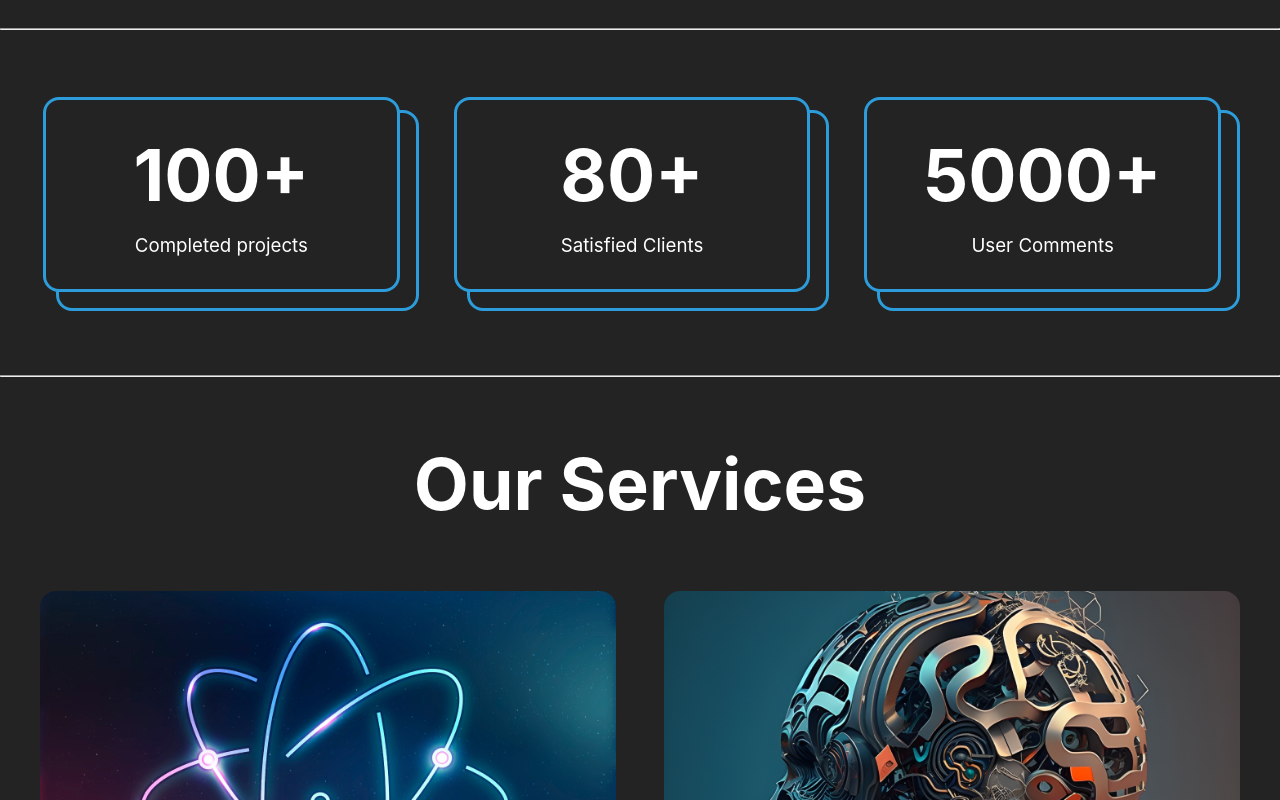
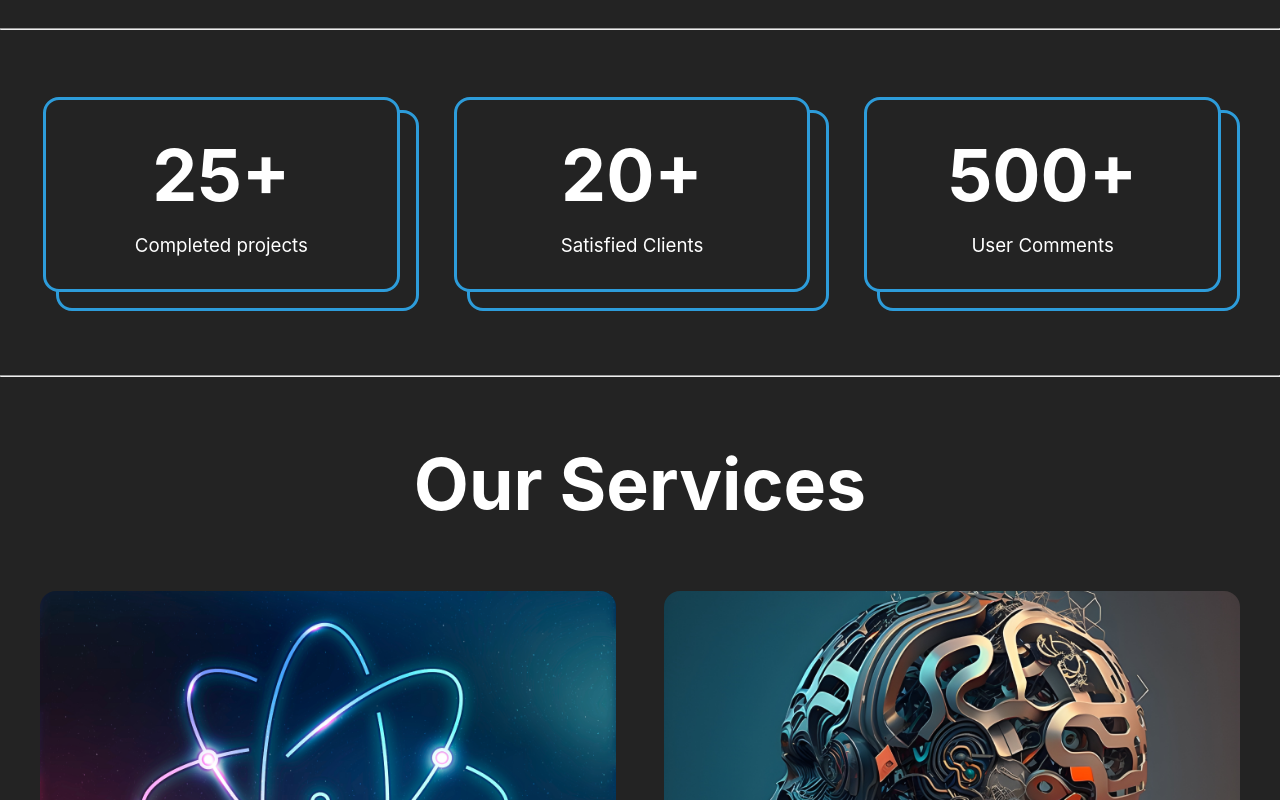
Before and after one commit to quadratssolutions/company-website, a React (Create React App) app: page / in a window 1280 px wide. Shown: the part 1640-2440 px from the top of the page. Built offline with nearby package versions, Linux system fonts and the light colour scheme.

Commit message:
change co founder details

```diff
--- a/src/components/MeetOurTeamSection/MeetOurTeamSection.jsx
+++ b/src/components/MeetOurTeamSection/MeetOurTeamSection.jsx
@@ -36,7 +36,7 @@ function MeetOurTeamSection() {
       name: "Ravindu Wijekoon",
       position: "Co-Founder & Head of Research and Development",
       description:
-        "Ravindu Navanjana, the Co-founder of Quadrats, is a driving force behind our success. His relentless commitment to excellence and his ability to turn ideas into reality make him a crucial part of our team. Malaka combines a strong technical background with a creative mindset to drive our projects forward.",
+        "Ravindu Navanjana, the Co-founder of Quadrats, is a driving force behind our success. His relentless commitment to excellence and his ability to turn ideas into reality make him a crucial part of our team. Ravindu combines a strong technical background with a creative mindset to drive our projects forward",
       facebook: "https://www.facebook.com/ravindu.nawa3",
       github: "https://github.com",
       linkedin: "https://linkedin.com",
--- a/src/components/StatsSection/StatsSection.jsx
+++ b/src/components/StatsSection/StatsSection.jsx
@@ -6,19 +6,19 @@ export default function StatsSection() {
       <div className="section-container stats-container">
         <div className="stat-card">
           <div className="inner-box">
-            <h1>100+</h1>
+            <h1>25+</h1>
             <p>Completed projects</p>
           </div>
         </div>
         <div className="stat-card">
           <div className="inner-box">
-            <h1>80+</h1>
+            <h1>20+</h1>
             <p>Satisfied Clients</p>
           </div>
         </div>
         <div className="stat-card">
           <div className="inner-box">
-            <h1>5000+</h1>
+            <h1>500+</h1>
             <p>User Comments</p>
           </div>
         </div>
```
